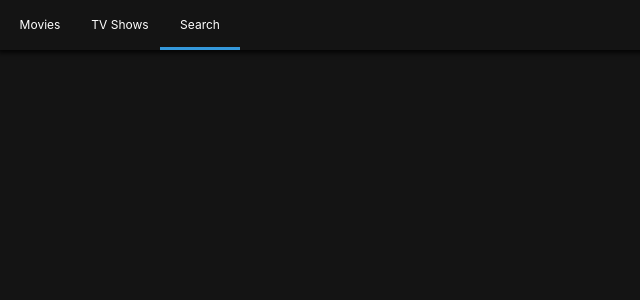
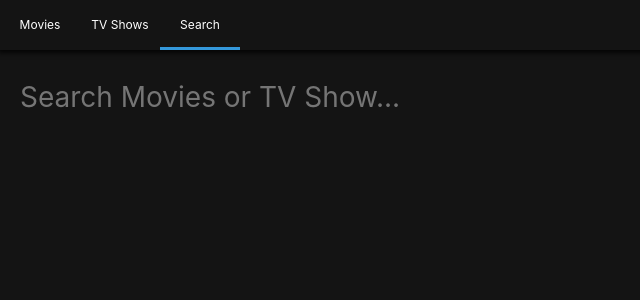
Before and after one commit to yesky85/notflix, a React (Create React App) app: page /search in a window 1280 px wide. Shown: the top 300 px of the page, without its empty margins (0-640 px from the left). Built offline with nearby package versions, Linux system fonts and the light colour scheme.

Commit message:
SearchPresenter Component

```diff
--- a/src/Routes/Home/HomePresenter.js
+++ b/src/Routes/Home/HomePresenter.js
@@ -6,7 +6,7 @@
 import Loader from "Components/Loader";
 
 const Container = styled.div`
-  padding: 0px 10px;
+  padding: 0px 20px;
 `;
 
 const HomePresenter = ({ nowPlaying, upcoming, popular, error, loading }) =>
--- a/src/Routes/Search/SearchContainer.js
+++ b/src/Routes/Search/SearchContainer.js
@@ -11,11 +11,19 @@
     loading: false,
   };
 
-  handleSubmit = () => {
+  handleSubmit = (event) => {
+    event.preventDefault();
     const { searchTerm } = this.state;
     if (searchTerm !== "") {
       this.searchByTerm();
     }
+  };
+
+  updateTerm = (event) => {
+    const {
+      target: { value },
+    } = event;
+    this.setState({ searchTerm: value });
   };
 
   searchByTerm = async () => {
@@ -49,6 +57,7 @@
         error={error}
         loading={loading}
         handleSubmit={this.handleSubmit}
+        updateTerm={this.updateTerm}
       />
     );
   }
--- a/src/Routes/Search/SearchPresenter.js
+++ b/src/Routes/Search/SearchPresenter.js
@@ -1,6 +1,24 @@
 import React from "react";
 import PropTypes from "prop-types";
 import styled from "styled-components";
+
+import Loader from "Components/Loader";
+import Section from "Components/Section";
+
+const Container = styled.div`
+  padding: 0px 20px;
+`;
+
+const Form = styled.form`
+  margin-bottom: 50px;
+  width: 100%;
+`;
+
+const Input = styled.input`
+  all: unset;
+  font-size: 28px;
+  width: 100%;
+`;
 
 const SearchPresenter = ({
   movieResults,
@@ -9,7 +27,38 @@
   error,
   loading,
   handleSubmit,
-}) => null;
+  updateTerm,
+}) => (
+  <Container>
+    <Form onSubmit={handleSubmit}>
+      <Input
+        placeholder="Search Movies or TV Show..."
+        value={searchTerm}
+        onChange={updateTerm}
+      ></Input>
+    </Form>
+    {loading ? (
+      <Loader />
+    ) : (
+      <>
+        {movieResults && movieResults.length > 0 && (
+          <Section title="Movie Results">
+            {movieResults.map((movie) => (
+              <span key={movie.id}>{movie.title}</span>
+            ))}
+          </Section>
+        )}
+        {tvResults && tvResults.length > 0 && (
+          <Section title="TV Show Result">
+            {tvResults.map((show) => (
+              <span key={show.id}>{show.name}</span>
+            ))}
+          </Section>
+        )}
+      </>
+    )}
+  </Container>
+);
 
 SearchPresenter.propTypes = {
   movieResults: PropTypes.array,
@@ -18,6 +67,7 @@
   error: PropTypes.string,
   loading: PropTypes.bool.isRequired,
   handleSubmit: PropTypes.func.isRequired,
+  updateTerm: PropTypes.func.isRequired,
 };
 
 export default SearchPresenter;
--- a/src/Routes/TV/TVPresenter.js
+++ b/src/Routes/TV/TVPresenter.js
@@ -6,7 +6,7 @@
 import Loader from "Components/Loader";
 
 const Container = styled.div`
-  padding: 0px 10px;
+  padding: 0px 20px;
 `;
 
 const TVPresenter = ({ topRated, popular, airingToday, error, loading }) =>
@@ -16,17 +16,23 @@
     <Container>
       {topRated && topRated.length > 0 && (
         <Section title="Top Rated Show">
-          {topRated.map((show) => show.name)}
+          {topRated.map((show) => (
+            <span key={show.id}>{show.name}</span>
+          ))}
         </Section>
       )}
       {popular && popular.length > 0 && (
         <Section title="Popular Show">
-          {popular.map((show) => show.name)}
+          {popular.map((show) => (
+            <span key={show.id}>{show.name}</span>
+          ))}
         </Section>
       )}
       {airingToday && airingToday.length > 0 && (
         <Section title="Airing Today">
-          {airingToday.map((show) => show.name)}
+          {airingToday.map((show) => (
+            <span key={show.id}>{show.name}</span>
+          ))}
         </Section>
       )}
     </Container>
```
